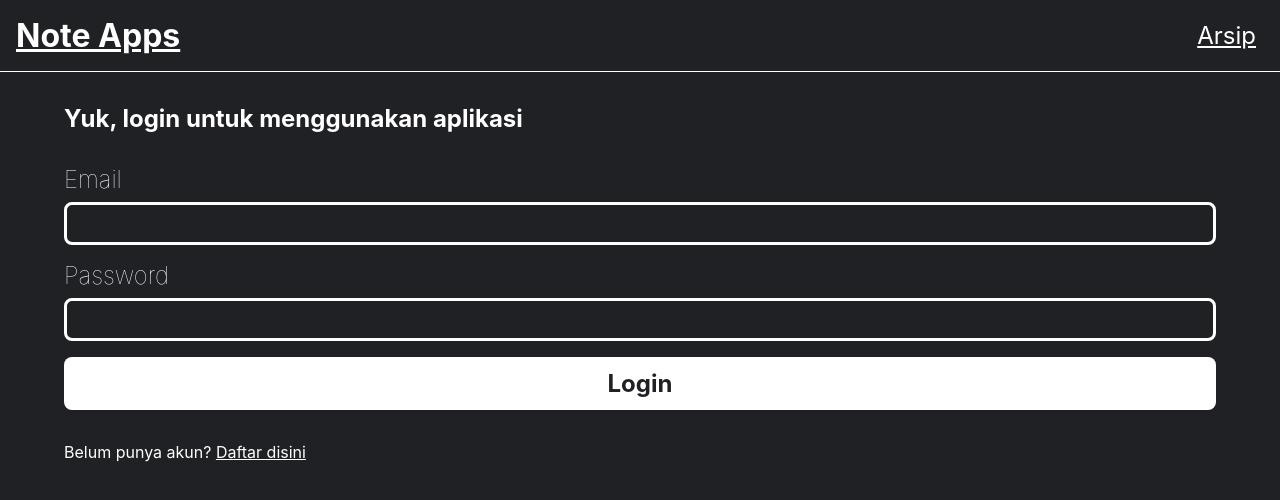
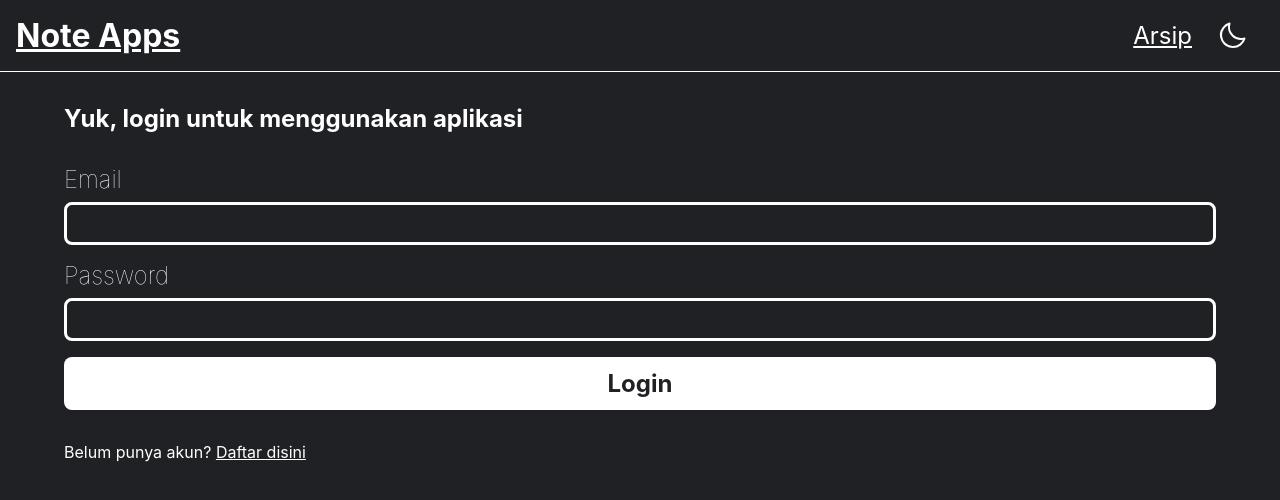
Before and after one commit to rusdiahamid/note-app, a React (Vite) app: page / in a window 1280 px wide. Shown: the top 500 px of the page. Built offline with nearby package versions, Linux system fonts and the light colour scheme; no server answers.

Commit message:
done for theme

```diff
--- a/src/App.jsx
+++ b/src/App.jsx
@@ -9,10 +9,13 @@ import LoginPage from './pages/LoginPage';
 import { useEffect, useMemo, useState } from 'react';
 import { getUserLogged, putAccessToken } from './utils/api';
 import AuthContext from './contexts/AuthContext';
+import ThemeContext from './contexts/ThemeContext';
 import { SignOut } from '@phosphor-icons/react';
+import ToggleTheme from './components/ToggleTheme';
 
 function App() {
   const [authedUser, setAuthedUser] = useState(null);
+  const [theme, setTheme] = useState(localStorage.getItem('theme'));
   const [initialize, setInitialize] = useState(true);
 
   const onLoginSuccess = async ({ accessToken }) => {
@@ -45,6 +48,14 @@ function App() {
     [authedUser]
   );
 
+  const themeContextValue = useMemo(
+    () => ({
+      theme,
+      setTheme,
+    }),
+    [theme]
+  );
+
   const handleLogout = () => {
     if (confirm('apakah kamu yakin?')) {
       setAuthedUser(null);
@@ -54,13 +65,21 @@ function App() {
     }
   };
 
-  console.log(authedUser);
+  const toggleTheme = () => {
+    setTheme(theme === 'dark' ? 'light' : 'dark');
+  };
+
+  useEffect(() => {
+    window.document.documentElement.setAttribute('data-theme', theme);
+    localStorage.setItem('theme', theme);
+  }, [theme]);
 
   if (initialize) {
     return null;
   }
 
   return (
+    <ThemeContext.Provider value={themeContextValue}>
       <AuthContext.Provider value={authContextValue}>
         <div className="app-container">
           <header>
@@ -74,6 +93,7 @@ function App() {
                 </li>
               </ul>
             </nav>
+            <ToggleTheme onClick={toggleTheme} />
             {authedUser && (
               <button
                 className="button-logout"
@@ -119,6 +139,7 @@ function App() {
           </main>
         </div>
       </AuthContext.Provider>
+    </ThemeContext.Provider>
   );
 }
 
--- /dev/null
+++ b/src/components/ToggleTheme.jsx
@@ -0,0 +1,24 @@
+import { Moon, SunDim } from '@phosphor-icons/react';
+import { useContext } from 'react';
+import propTypes from 'prop-types';
+import ThemeContext from '../contexts/ThemeContext';
+
+const ToggleTheme = ({ onClick }) => {
+  const { theme } = useContext(ThemeContext);
+
+  return (
+    <button
+      type="button"
+      className="toggle-theme"
+      onClick={onClick}
+    >
+      {theme === 'dark' ? <SunDim size={32} /> : <Moon size={32} />}
+    </button>
+  );
+};
+
+ToggleTheme.propTypes = {
+  onClick: propTypes.func.isRequired,
+};
+
+export default ToggleTheme;
--- /dev/null
+++ b/src/contexts/ThemeContext.js
@@ -0,0 +1,5 @@
+import { createContext } from "react"
+
+const ThemeContext = createContext();
+
+export default ThemeContext;
```
Lines whose indentation alone changed are shown as unchanged.
